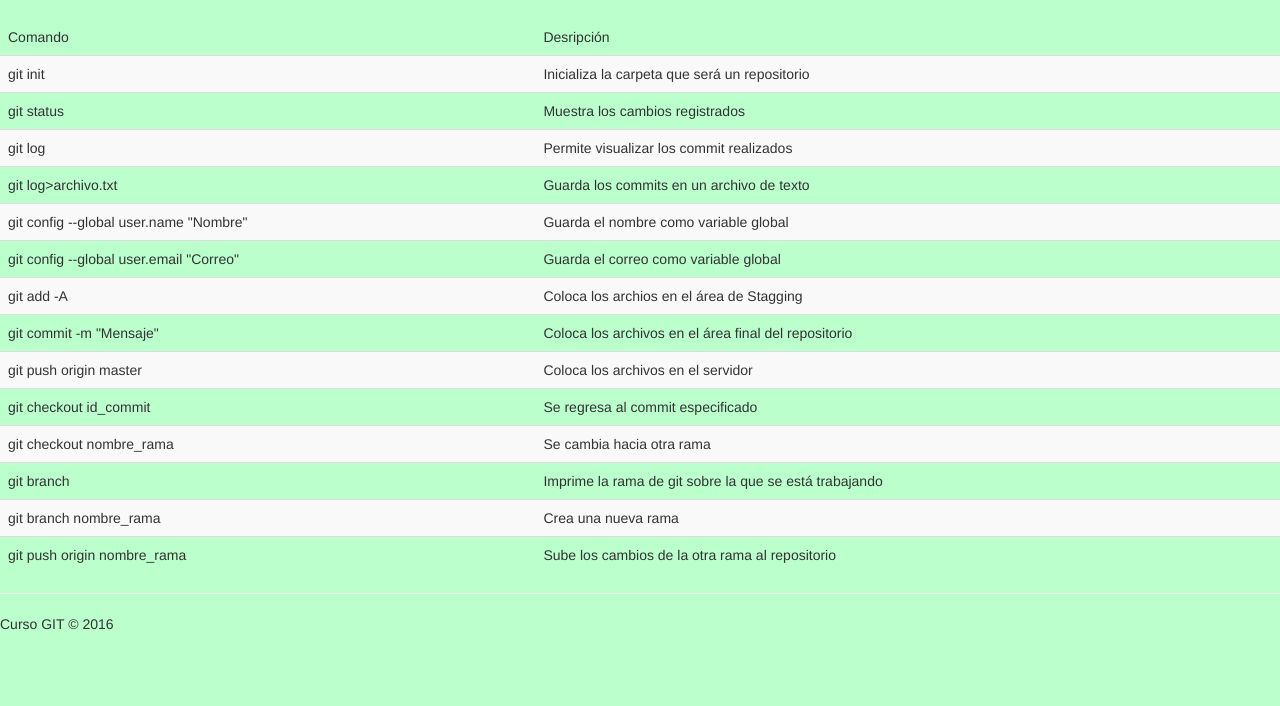
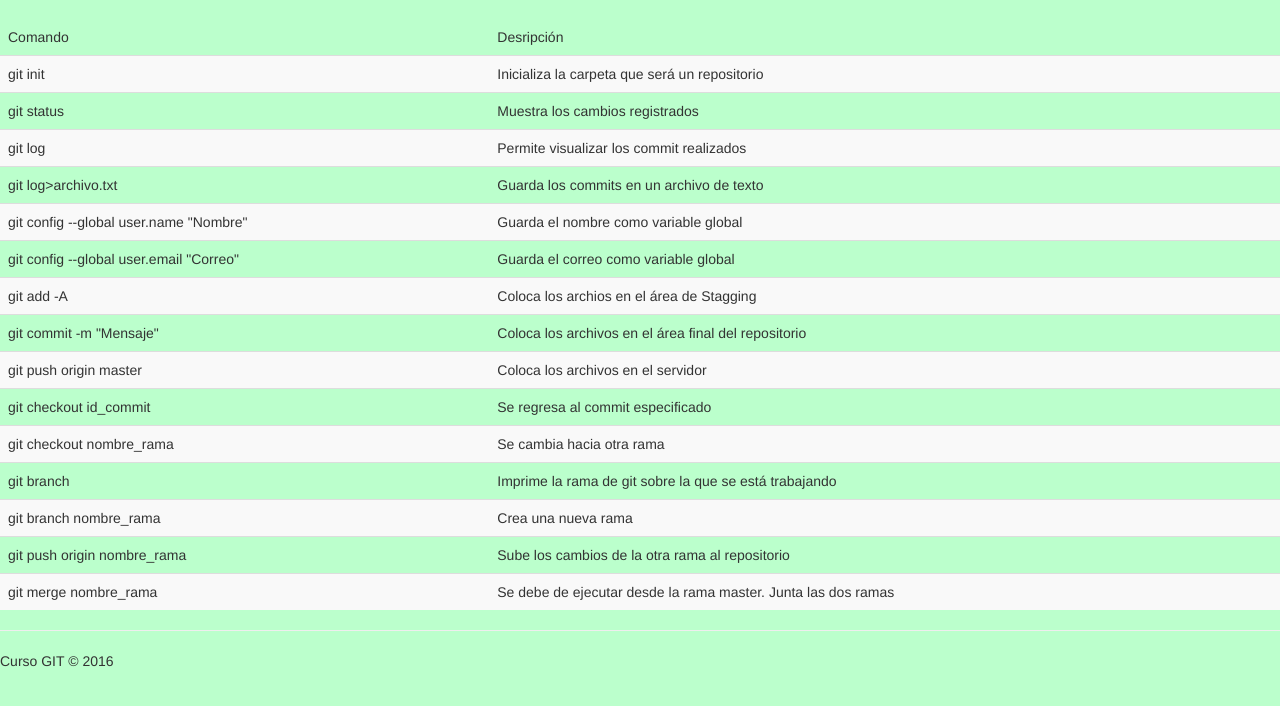
Before and after one commit to Dhartaros/gitrepo, a plain HTML site: page index.html in a window 1280 px wide. Shown: the part 82-788 px from the top of the page. Drawn offline with Linux system fonts and the light colour scheme.

Commit message:
merge añadido

```diff
--- a/index.html
+++ b/index.html
@@ -75,6 +75,10 @@
 				<td>git push origin nombre_rama</td>
 				<td>Sube los cambios de la otra rama al repositorio</td>
 			</tr>
+			<tr>
+				<td>git merge nombre_rama</td>
+				<td>Se debe de ejecutar desde la rama master. Junta las dos ramas</td>
+			</tr>
 		</tbody>
 	</table>
 	<footer>
```
